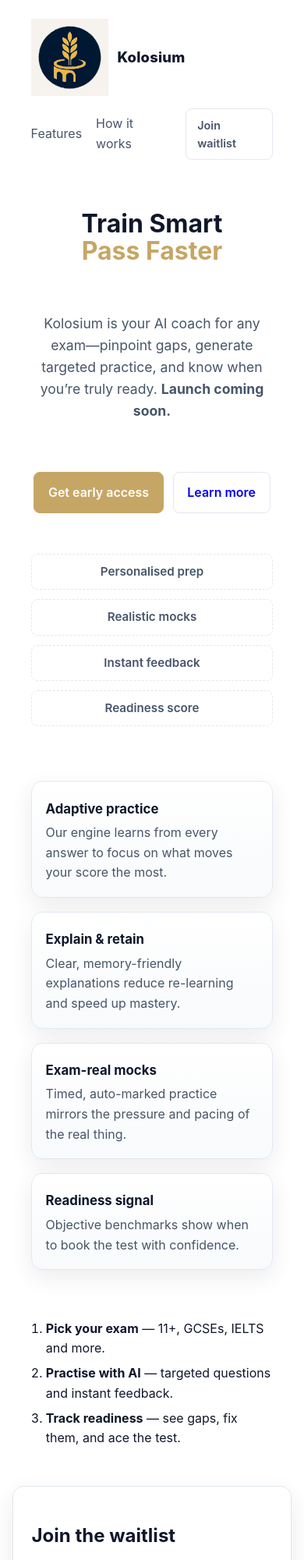
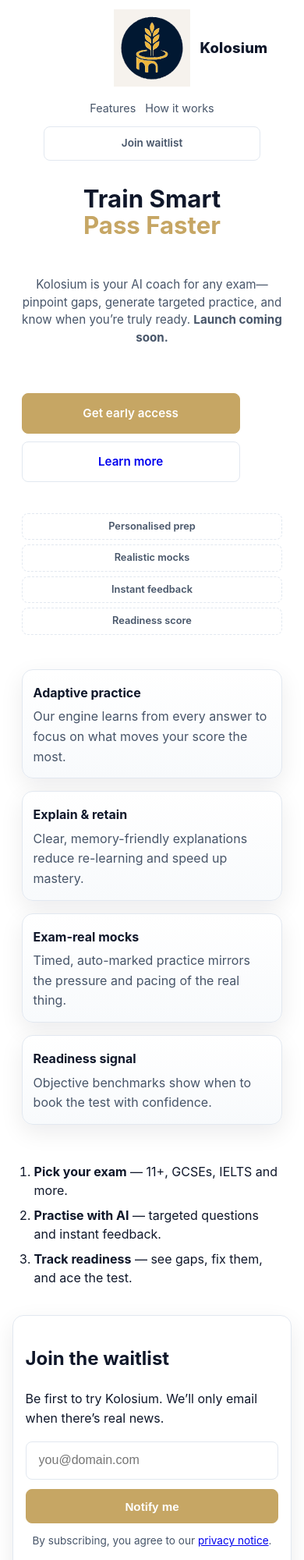
Before and after one commit to kolosium-com/kolosium-landing, a plain HTML site: page index.html in a window 390 px wide. Shown: the top 2000 px of the page at 78% size. Drawn offline with Linux system fonts and the light colour scheme; a web font is replaced by a local one.

Commit message:
Adapt Kolosium landing page for mobile devices

```diff
--- a/assets/style.css
+++ b/assets/style.css
@@ -30,6 +30,19 @@ body{
 
 .container{width:min(1100px, 92vw); margin-inline:auto; padding:24px}
 
+/* Improved mobile viewport handling */
+@media (max-width: 768px) {
+  html {
+    -webkit-text-size-adjust: 100%;
+    -ms-text-size-adjust: 100%;
+  }
+
+  body {
+    -webkit-font-smoothing: antialiased;
+    -moz-osx-font-smoothing: grayscale;
+  }
+}
+
 .site-header{display:flex; align-items:center; justify-content:space-between; gap:16px}
 .brand{display:flex; align-items:center; gap:12px; text-decoration:none; color:inherit}
 .logo{display:block}
@@ -43,6 +56,9 @@ body{
   display:inline-flex; align-items:center; justify-content:center; gap:.5rem;
   padding:.8rem 1.1rem; border-radius:calc(var(--radius) - 6px);
   border:1px solid var(--btn-border); text-decoration:none; font-weight:600;
+  transition: all 0.2s ease;
+  cursor: pointer;
+  min-height: 44px; /* Touch-friendly minimum */
 }
 .btn.sm{padding:.55rem .9rem; font-size:.9rem}
 .btn.primary{--btn-bg:var(--brand); --btn-ink:white; --btn-border:var(--brand); background:var(--btn-bg); color:var(--btn-ink)}
@@ -90,6 +106,8 @@ body{
 .waitlist input{
   flex:1 1 280px; padding:.9rem 1rem; border-radius:calc(var(--radius) - 6px);
   border:1px solid var(--line); outline:0; font-size:1rem;
+  transition: border-color 0.2s ease, box-shadow 0.2s ease;
+  min-height: 44px; /* Touch-friendly */
 }
 .waitlist input:focus{border-color:var(--brand); box-shadow:0 0 0 3px rgba(37,99,235,.15)}
 .form-note{margin:0; font-size:.9rem; color:var(--muted); flex-basis:100%}
@@ -108,14 +126,228 @@ body{
 .legal{padding-block:20px; color:var(--muted)}
 .sr-only{position:absolute!important;width:1px;height:1px;padding:0;margin:-1px;overflow:hidden;clip:rect(0,0,0,0);border:0}
 
-@media (max-width: 900px){
-  .hero{grid-template-columns: 1fr; text-align:center}
-  .cta{justify-content:center}
-  .strip{grid-template-columns: 1fr 1fr}
-  .features{grid-template-columns: 1fr 1fr}
-  .site-header{flex-wrap:wrap}
+/* Mobile-first responsive design */
+@media (max-width: 768px) {
+  .container {
+    padding: 16px;
+  }
+
+  /* Header mobile optimization */
+  .site-header {
+    flex-wrap: wrap;
+    gap: 12px;
+  }
+
+  .nav {
+    gap: 12px;
+    flex-wrap: wrap;
+  }
+
+  .nav a {
+    font-size: 0.9rem;
+  }
+
+  .btn.sm {
+    padding: 0.5rem 0.8rem;
+    font-size: 0.85rem;
+  }
+
+  /* Hero section mobile */
+  .hero {
+    grid-template-columns: 1fr;
+    text-align: center;
+    gap: 24px;
+    padding-top: 20px;
+    padding-bottom: 16px;
+  }
+
+  .hero h1 {
+    font-size: clamp(1.8rem, 6vw, 2.5rem);
+    margin: 8px 0;
+  }
+
+  .lead {
+    font-size: 1rem;
+    line-height: 1.5;
+  }
+
+  .cta {
+    justify-content: center;
+    flex-direction: column;
+    gap: 10px;
+    margin-top: 20px;
+  }
+
+  .btn {
+    padding: 0.9rem 1.2rem;
+    font-size: 1rem;
+    min-height: 44px; /* Touch-friendly */
+    width: 100%;
+    max-width: 280px;
+  }
+
+  /* Trust strip mobile */
+  .strip {
+    grid-template-columns: 1fr 1fr;
+    gap: 8px;
+    margin-top: 16px;
+    margin-bottom: 16px;
+  }
+
+  .strip > div {
+    padding: 8px 10px;
+    font-size: 0.85rem;
+  }
+
+  /* Features mobile */
+  .features {
+    grid-template-columns: 1fr;
+    gap: 16px;
+    margin-top: 20px;
+  }
+
+  .features article {
+    padding: 16px;
+  }
+
+  .features h3 {
+    font-size: 1rem;
+  }
+
+  /* How it works mobile */
+  .how {
+    margin-top: 16px;
+  }
+
+  .how ol {
+    padding-left: 1rem;
+  }
+
+  .how li {
+    margin: 0.5rem 0;
+    line-height: 1.5;
+  }
+
+  /* Waitlist form mobile */
+  .waitlist {
+    margin-top: 16px;
+    padding: 20px;
+  }
+
+  .waitlist form {
+    flex-direction: column;
+    gap: 12px;
+  }
+
+  .waitlist input {
+    flex: none;
+    width: 100%;
+    padding: 0.9rem 1rem;
+    font-size: 1rem;
+    min-height: 44px; /* Touch-friendly */
+  }
+
+  .waitlist .btn {
+    width: 100%;
+    max-width: none;
+  }
+
+  .form-note {
+    text-align: center;
+    font-size: 0.85rem;
+  }
+
+  /* Footer mobile */
+  .site-footer {
+    flex-direction: column;
+    text-align: center;
+    gap: 16px;
+    margin-top: 24px;
+    padding-top: 16px;
+  }
+
+  .site-footer .left {
+    display: flex;
+    flex-direction: column;
+    gap: 8px;
+  }
+
+  .site-footer .right {
+    order: -1;
+  }
+
+  /* Legal sections mobile */
+  .legal {
+    padding-block: 16px;
+  }
 }
-@media (max-width: 560px){
-  .features{grid-template-columns: 1fr}
-  .strip{grid-template-columns: 1fr}
+
+@media (max-width: 480px) {
+  .container {
+    padding: 12px;
+  }
+
+  .site-header {
+    flex-direction: column;
+    align-items: center;
+    gap: 16px;
+  }
+
+  .nav {
+    justify-content: center;
+  }
+
+  .hero h1 {
+    font-size: clamp(1.6rem, 8vw, 2.2rem);
+  }
+
+  .lead {
+    font-size: 0.95rem;
+  }
+
+  .strip {
+    grid-template-columns: 1fr;
+    gap: 6px;
+  }
+
+  .strip > div {
+    padding: 6px 8px;
+    font-size: 0.8rem;
+  }
+
+  .features article {
+    padding: 14px;
+  }
+
+  .waitlist {
+    padding: 16px;
+  }
+
+  .btn {
+    padding: 0.8rem 1rem;
+    font-size: 0.95rem;
+  }
 }
+
+/* Landscape mobile optimization */
+@media (max-width: 768px) and (orientation: landscape) {
+  .hero {
+    padding-top: 12px;
+    padding-bottom: 12px;
+  }
+
+  .hero h1 {
+    font-size: clamp(1.6rem, 4vw, 2.2rem);
+  }
+
+  .cta {
+    flex-direction: row;
+    justify-content: center;
+    gap: 12px;
+  }
+
+  .btn {
+    width: auto;
+    min-width: 140px;
+  }
+}
```
